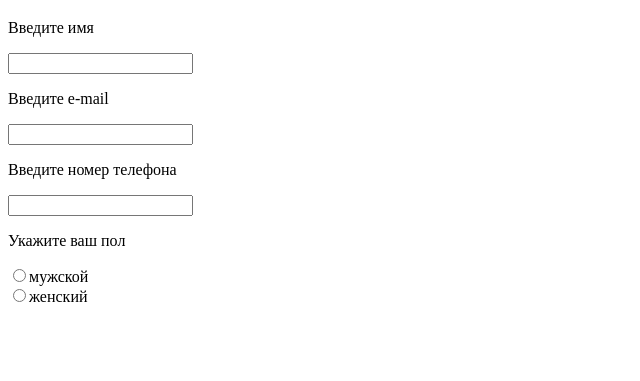
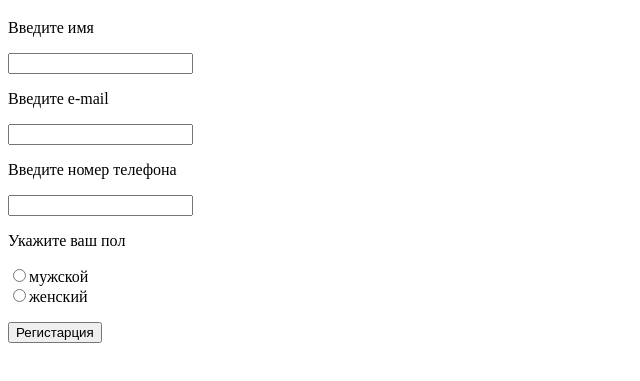
Before and after one commit to Nestrage/beetroot-homework, a plain HTML site: page 02/registration.html in a window 1280 px wide. Shown: the part 61-442 px from the top of the page, without its empty margins (0-640 px from the left). Drawn offline with Linux system fonts and the light colour scheme.

Commit message:
add submit

```diff
--- a/02/registration.html
+++ b/02/registration.html
@@ -20,6 +20,7 @@
         <p>Укажите ваш пол</p>
         <p><input name="sex" type="radio" id="male"><label for="male">мужской</label><br>
         <input name="sex" type="radio" id="female"><label for="female">женский</label></p>
+        <p><input type="submit" value="Регистарция"></p>
     </form>
 </body>
 </html>
```
